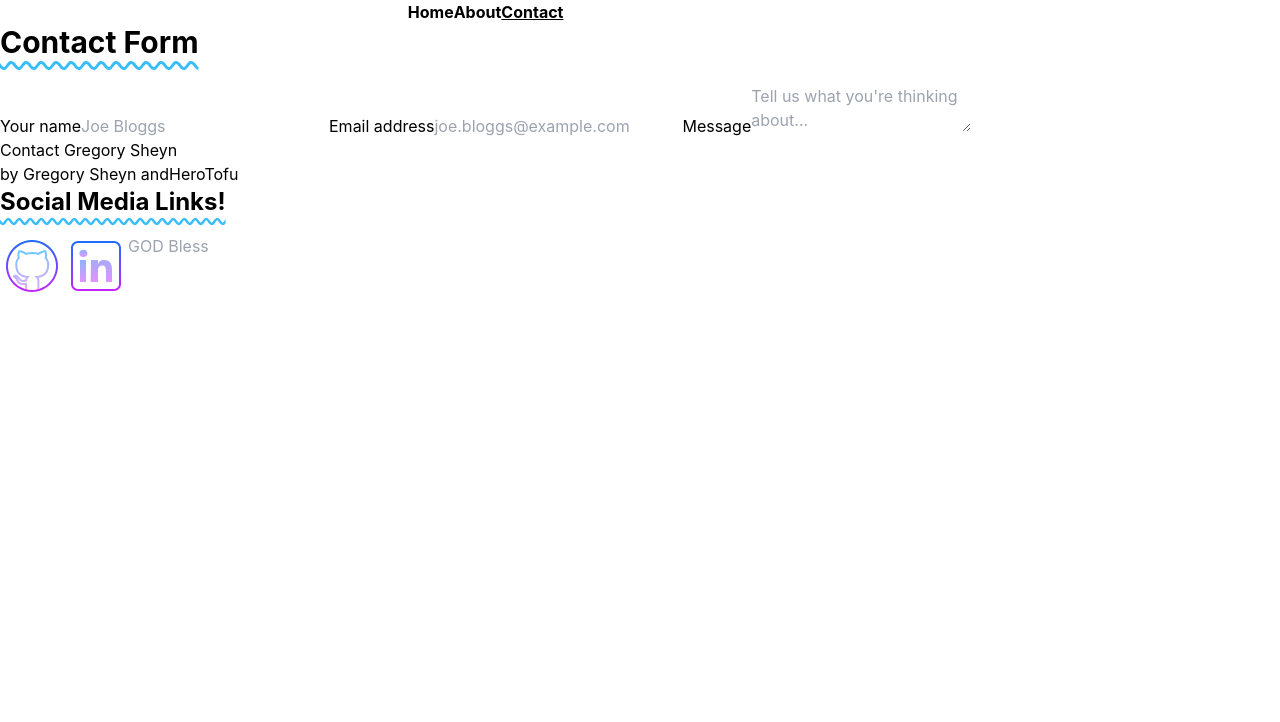
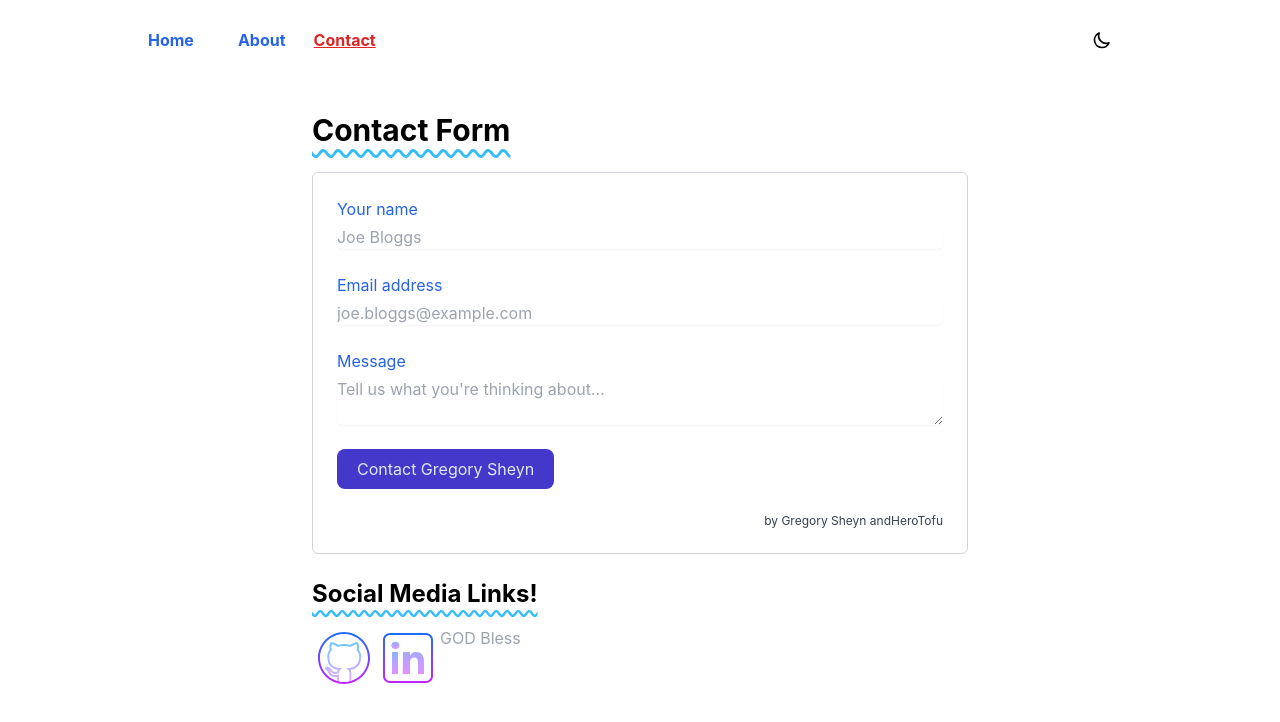
Before and after one commit to gsheyn05/nextjs-tailwind-typescript, a Next.js app: page /Contact in a window 1280 px wide. Shown: the top 722 px of the page. Built offline with nearby package versions, Linux system fonts and the light colour scheme.

Commit message:
Fixed tailwindcss

```diff
--- a/Components/Navbar.tsx
+++ b/Components/Navbar.tsx
@@ -48,7 +48,7 @@ export const Navbar : React.FC = () =>{
 
         <div className="container mx-auto px-5 max-w-5xl flex flex-row justify-end">
 
-            <button  onClick={() => setTheme(resolvedTheme === 'light' ? 'dark' : 'light')}
+            <button  onClick={() => setTheme(resolvedTheme === 'dark' ? 'light' : 'dark')}
           >
             {resolvedTheme === 'dark' ? (
               <SunIcon className="h-5 w-5" />
--- a/tailwind.config.js
+++ b/tailwind.config.js
@@ -1,7 +1,7 @@
 module.exports = {
   content: [
     "./pages/**/*.{js,ts,jsx,tsx}",
-    "./components/**/*.{js,ts,jsx,tsx}",
+    "./Components/**/*.{js,ts,jsx,tsx}",
   ],
   theme: {
     extend: {
```
